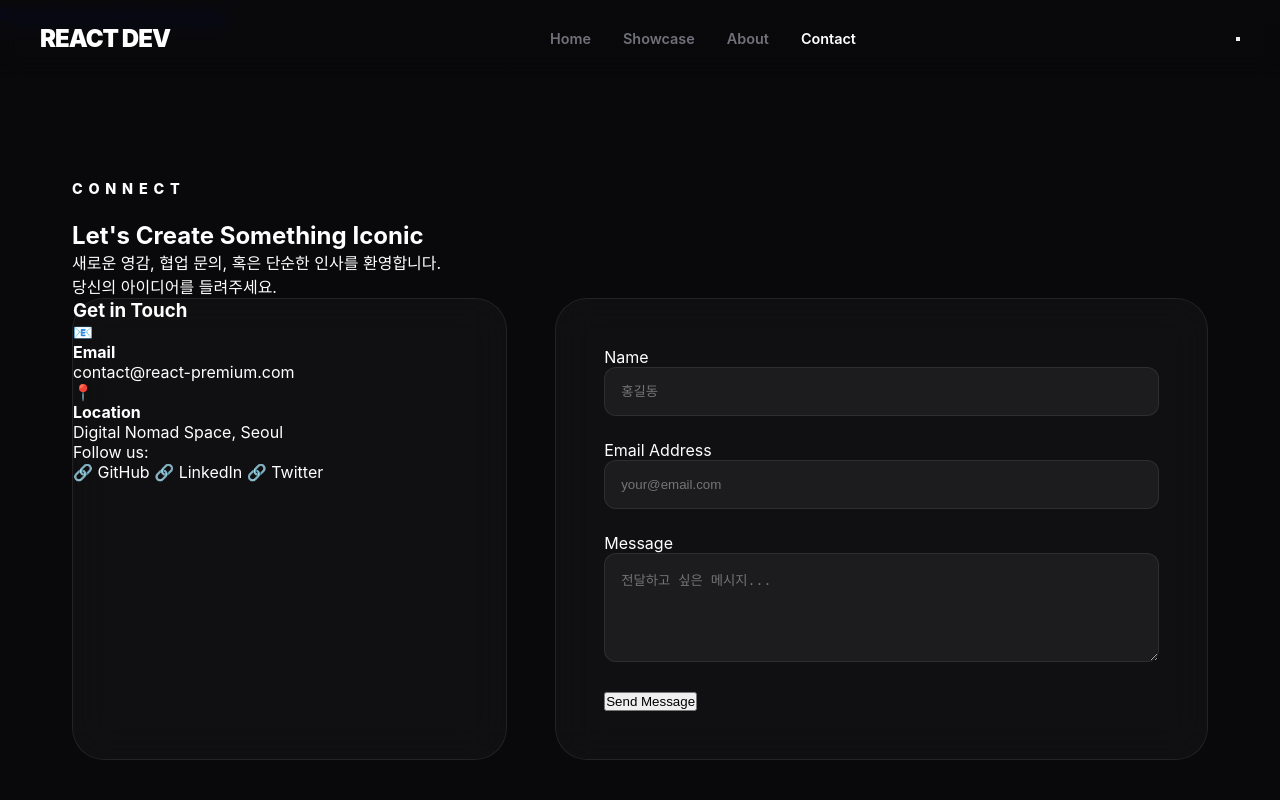
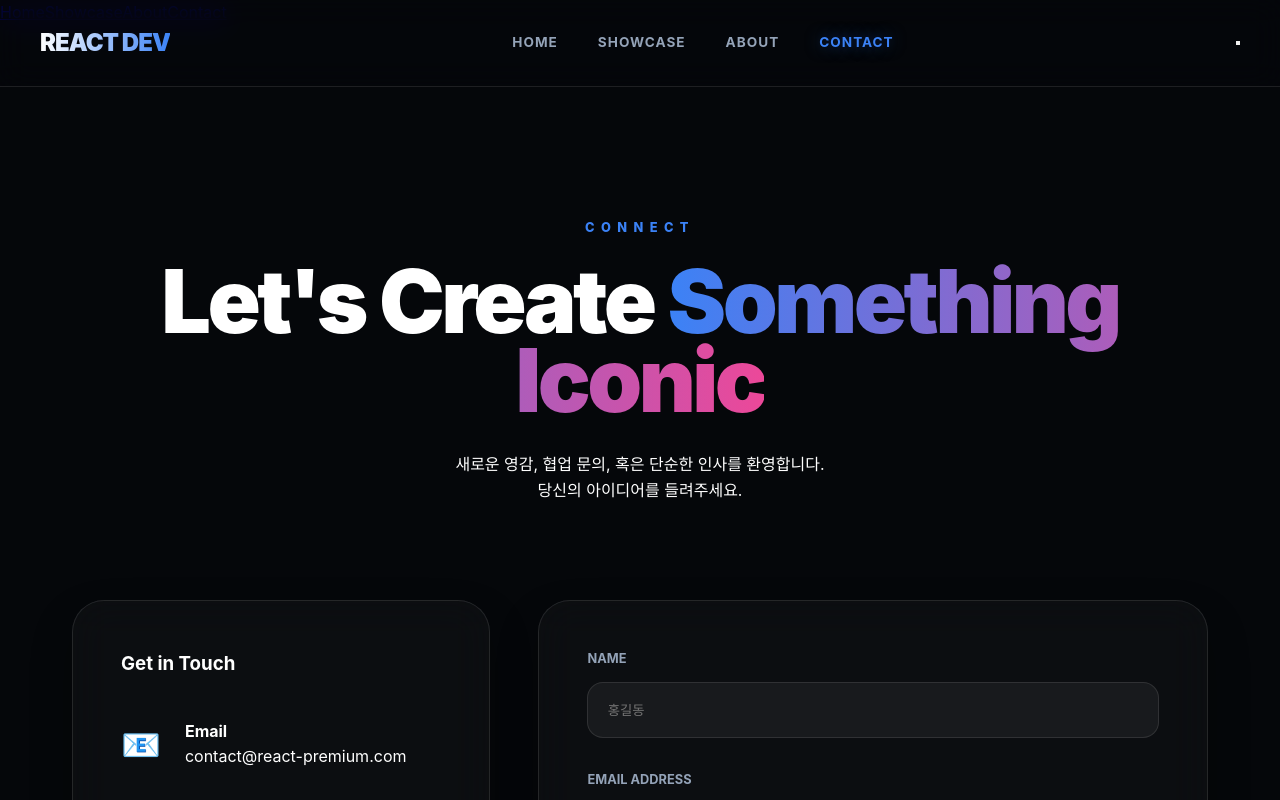
Before and after one commit to jkhc1807-source/mcp-p, a React (Create React App) app: page /contact in a window 1280 px wide. Shown: the top 800 px of the page. Built offline with nearby package versions, Linux system fonts and the light colour scheme; a web font is replaced by a local one.

Commit message:
design: finalize premium UI with restored layouts and live widgets

```diff
--- a/src/pages/Features.css
+++ b/src/pages/Features.css
@@ -1,74 +1,40 @@
 .premium-container {
-  --p-color: #8b5cf6;
+  --p-color: #3b82f6;
   --s-color: #ec4899;
-  --bg-color: #09090b;
+  --bg-color: #05070a;
   background-color: var(--bg-color);
   color: #fff;
   min-height: 100vh;
   position: relative;
   overflow: hidden;
-  padding: 8rem 2rem 4rem;
-  transition: all 0.8s cubic-bezier(0.4, 0, 0.2, 1);
+  padding: 10rem 2rem 5rem;
+  transition: background-color 0.8s ease;
 }
 
-/* Animated Mesh Gradient Background */
 .mesh-gradient {
   position: absolute;
-  top: -50%;
-  left: -50%;
-  width: 200%;
-  height: 200%;
-  background: radial-gradient(circle at 30% 30%, rgba(var(--p-color-rgb), 0.15) 0%, transparent 40%),
-              radial-gradient(circle at 70% 60%, rgba(var(--s-color-rgb), 0.15) 0%, transparent 40%);
-  filter: blur(80px);
+  top: -20%;
+  left: -20%;
+  width: 140%;
+  height: 140%;
+  background: radial-gradient(circle at 20% 20%, rgba(59, 130, 246, 0.1) 0%, transparent 40%),
+              radial-gradient(circle at 80% 80%, rgba(236, 72, 153, 0.1) 0%, transparent 40%);
+  filter: blur(100px);
   z-index: 0;
-  animation: meshMove 20s infinite alternate;
 }
 
-@keyframes meshMove {
-  0% { transform: translate(0, 0) rotate(0deg); }
-  100% { transform: translate(10%, 10%) rotate(10deg); }
-}
-
-/* Hero Section */
 .premium-hero {
   position: relative;
   z-index: 1;
   text-align: center;
-  max-width: 900px;
-  margin: 0 auto 6rem;
-}
-
-.subtitle {
-  font-size: 0.9rem;
-  font-weight: 800;
-  letter-spacing: 0.4em;
-  color: var(--p-color);
-  display: block;
-  margin-bottom: 1.5rem;
-}
-
-.premium-hero h1 {
-  font-size: clamp(3rem, 8vw, 6rem);
-  font-weight: 900;
-  line-height: 0.9;
-  margin-bottom: 2rem;
-  letter-spacing: -0.04em;
+  margin-bottom: 6rem;
 }
 
 .text-glow {
-  color: transparent;
-  -webkit-text-stroke: 1px rgba(255,255,255,0.3);
   background: linear-gradient(to right, var(--p-color), var(--s-color));
   -webkit-background-clip: text;
   -webkit-text-fill-color: transparent;
-  filter: drop-shadow(0 0 30px rgba(var(--p-color-rgb), 0.4));
-}
-
-.premium-hero p {
-  color: #a1a1aa;
-  font-size: 1.25rem;
-  line-height: 1.6;
+  filter: drop-shadow(0 0 20px rgba(59, 130, 246, 0.3));
 }
 
 .theme-switcher {
@@ -83,18 +49,15 @@
   border: 1px solid rgba(255,255,255,0.1);
   padding: 0.8rem 1.5rem;
   border-radius: 100px;
-  color: #71717a;
+  color: #94a3b8;
   font-weight: 700;
-  font-size: 0.8rem;
   cursor: pointer;
   transition: all 0.3s;
 }
 
 .theme-btn.active {
-  background: #fff;
-  color: #000;
-  border-color: #fff;
-  transform: scale(1.05);
+  background: white;
+  color: black;
   box-shadow: 0 10px 30px rgba(255,255,255,0.2);
 }
 
@@ -110,56 +73,52 @@
   gap: 1.5rem;
 }
 
-.bento-item {
-  position: relative;
-  border-radius: 32px;
-  padding: 2.5rem;
-  overflow: hidden;
-  transition: transform 0.4s cubic-bezier(0.2, 0, 0.2, 1);
-}
-
-.bento-item:hover {
-  transform: translateY(-8px);
-}
-
-.glass-panel {
-  background: rgba(255, 255, 255, 0.03);
-  backdrop-filter: blur(20px);
-  -webkit-backdrop-filter: blur(20px);
-  border: 1px solid rgba(255, 255, 255, 0.08);
-}
-
 .large { grid-column: span 2; grid-row: span 2; }
 .small { grid-column: span 1; }
 .wide { grid-column: span 2; }
 
-@media (max-width: 1000px) {
-  .bento-grid { grid-template-columns: repeat(2, 1fr); }
-  .large, .wide { grid-column: span 2; }
+.bento-content {
+  height: 100%;
+  display: flex;
+  flex-direction: column;
 }
 
-@media (max-width: 600px) {
-  .bento-grid { grid-template-columns: 1fr; }
-  .large, .wide, .small { grid-column: span 1; }
+.badge-live {
+  display: inline-block;
+  padding: 0.3rem 0.8rem;
+  background: rgba(239, 68, 68, 0.1);
+  color: #ef4444;
+  font-size: 0.7rem;
+  font-weight: 800;
+  border-radius: 5px;
+  margin-bottom: 1rem;
+  width: fit-content;
+  animation: blink 2s infinite;
 }
 
-.bento-content h3 {
-  font-size: 1.75rem;
-  font-weight: 800;
-  margin-bottom: 1rem;
-  letter-spacing: -0.02em;
+.btc-value {
+  font-size: 3.5rem;
+  font-weight: 900;
+  letter-spacing: -2px;
+  margin: 1.5rem 0;
+  line-height: 1;
 }
 
-.bento-content p {
-  color: #71717a;
-  line-height: 1.5;
-  font-size: 1rem;
+.intensity-value {
+  font-size: 4rem;
+  font-weight: 900;
+  text-align: center;
+  margin: 1rem 0;
 }
 
-/* Visuals inside Bento */
+.slider-wrapper input {
+  width: 100%;
+  accent-color: var(--p-color);
+}
+
 .visual-preview {
-  margin-top: 3rem;
-  height: 200px;
+  margin-top: auto;
+  height: 180px;
   display: flex;
   align-items: flex-end;
   justify-content: center;
@@ -168,118 +127,47 @@
 .wave-container {
   display: flex;
   align-items: flex-end;
-  gap: 8px;
+  gap: 6px;
   height: 100%;
 }
 
 .wave-bar {
-  width: 12px;
-  border-radius: 6px;
-  animation: waveAnim 2s ease-in-out infinite;
-  box-shadow: 0 0 20px rgba(var(--p-color-rgb), 0.2);
+  width: 10px;
+  border-radius: 5px;
+  animation: wave 2s infinite ease-in-out;
 }
 
-@keyframes waveAnim {
-  0%, 100% { transform: scaleY(1); }
-  50% { transform: scaleY(0.4); }
-}
-
-.slider-wrapper {
-  margin: 2rem 0;
-}
-
-.slider-wrapper input {
-  width: 100%;
-  accent-color: var(--p-color);
-}
-
-.intensity-value {
-  font-size: 3rem;
-  font-weight: 900;
-  text-align: center;
-  margin-top: 1rem;
-}
-
-.btc-value {
-  font-size: 2.5rem;
-  font-weight: 900;
-  margin: 1rem 0;
-  letter-spacing: -0.05em;
-  text-shadow: 0 0 20px rgba(var(--p-color-rgb), 0.3);
-}
-
-.comp-icons {
-  display: flex;
-  gap: 1rem;
-  margin-bottom: 2rem;
-}
-
-.icon-box {
-  width: 60px;
-  height: 60px;
-  border: 2px solid;
-  border-radius: 18px;
-  display: flex;
-  align-items: center;
-  justify-content: center;
-  font-size: 1.5rem;
-  background: rgba(255,255,255,0.02);
-}
-
-.split {
-  display: flex;
-  gap: 2rem;
-  align-items: center;
-}
+.split { display: flex; gap: 2rem; align-items: center; }
 
 .code-preview-modern {
   background: #000;
   padding: 1.5rem;
   border-radius: 20px;
-  font-family: 'JetBrains Mono', monospace;
-  font-size: 0.85rem;
   border: 1px solid rgba(255,255,255,0.1);
-  position: relative;
+  font-family: monospace;
+  font-size: 0.8rem;
+  color: var(--p-color);
   flex: 1;
 }
 
-.code-dot {
-  position: absolute;
-  top: 1rem;
-  right: 1rem;
-  width: 8px;
-  height: 8px;
-  background: var(--p-color);
-  border-radius: 50%;
-  box-shadow: 0 0 10px var(--p-color);
+@keyframes wave {
+  0%, 100% { transform: scaleY(1); }
+  50% { transform: scaleY(0.5); }
 }
 
-/* Footer */
+@keyframes blink {
+  0%, 100% { opacity: 1; }
+  50% { opacity: 0.5; }
+}
+
 .premium-footer {
   margin-top: 8rem;
   text-align: center;
-  position: relative;
-  z-index: 1;
 }
 
 .footer-line {
-  width: 60px;
+  width: 40px;
   height: 2px;
   background: var(--p-color);
   margin: 0 auto 2rem;
 }
-
-.premium-footer p {
-  font-size: 0.75rem;
-  letter-spacing: 0.2em;
-  color: #3f3f46;
-}
-
-.reveal-text {
-  animation: reveal 1.2s cubic-bezier(0.19, 1, 0.22, 1);
-}
-
-@keyframes reveal {
-  from { opacity: 0; transform: translateY(40px); filter: blur(10px); }
-  to { opacity: 1; transform: translateY(0); filter: blur(0); }
-}
--- a/src/pages/Page.css
+++ b/src/pages/Page.css
@@ -1,11 +1,11 @@
 :root {
   --primary: #3b82f6;
   --secondary: #ec4899;
-  --bg-dark: #09090b;
-  --text-muted: #71717a;
+  --bg-dark: #05070a;
+  --text-muted: #94a3b8;
   --glass: rgba(255, 255, 255, 0.03);
-  --glass-border: rgba(255, 255, 255, 0.08);
-  --nav-bg: rgba(9, 9, 11, 0.8);
+  --glass-border: rgba(255, 255, 255, 0.1);
+  --p-rgb: 59, 130, 246;
 }
 
 * {
@@ -17,15 +17,11 @@
 body {
   background-color: var(--bg-dark);
   color: white;
-  font-family: 'Inter', -apple-system, sans-serif;
-  overflow-x: hidden;
+  font-family: 'Inter', sans-serif;
+  line-height: 1.6;
 }
 
-/* Layout & Navigation */
-.app-container {
-  min-height: 100vh;
-}
-
+/* --- Navigation (Restored & Enhanced) --- */
 .navbar-wrapper {
   position: fixed;
   top: 0;
@@ -33,9 +29,10 @@ body {
   right: 0;
   z-index: 1000;
   padding: 1.5rem 2rem;
-  background: linear-gradient(to bottom, var(--bg-dark) 0%, transparent 100%);
-  backdrop-filter: blur(10px);
-  -webkit-backdrop-filter: blur(10px);
+  background: rgba(5, 7, 10, 0.7);
+  backdrop-filter: blur(15px);
+  -webkit-backdrop-filter: blur(15px);
+  border-bottom: 1px solid var(--glass-border);
 }
 
 .navbar {
@@ -49,70 +46,91 @@ body {
 .nav-logo {
   font-size: 1.5rem;
   font-weight: 900;
+  color: white;
   text-decoration: none;
-  color: white;
   letter-spacing: -1px;
+  background: linear-gradient(to right, #fff, var(--primary));
+  -webkit-background-clip: text;
+  -webkit-text-fill-color: transparent;
 }
 
 .nav-links {
   display: flex;
-  gap: 2rem;
+  gap: 2.5rem;
 }
 
 .nav-item {
   text-decoration: none;
   color: var(--text-muted);
-  font-weight: 600;
-  font-size: 0.9rem;
-  transition: color 0.3s;
+  font-weight: 700;
+  font-size: 0.85rem;
+  text-transform: uppercase;
+  letter-spacing: 1px;
+  transition: all 0.3s;
 }
 
 .nav-item:hover, .nav-item.active {
-  color: white;
+  color: var(--primary);
+  text-shadow: 0 0 15px rgba(var(--p-rgb), 0.5);
 }
 
-/* Page Containers */
+/* --- Containers --- */
 .premium-page-container {
-  padding: 10rem 2rem 5rem;
+  padding: 12rem 2rem 6rem;
   min-height: 100vh;
   max-width: 1200px;
   margin: 0 auto;
 }
 
-.hero-card {
-  text-align: center;
-  max-width: 800px;
-  margin: 0 auto;
-  padding: 4rem 0;
-  animation: slideUp 0.8s ease-out;
+.glass-panel {
+  background: var(--glass);
+  backdrop-filter: blur(20px);
+  -webkit-backdrop-filter: blur(20px);
+  border: 1px solid var(--glass-border);
+  border-radius: 32px;
+  padding: 3rem;
+  box-shadow: 0 20px 40px rgba(0,0,0,0.3);
 }
 
-.hero-card h1 {
-  font-size: clamp(3rem, 10vw, 5rem);
-  line-height: 1;
+/* --- Typography --- */
+h1 {
+  font-size: clamp(3rem, 10vw, 5.5rem);
+  font-weight: 900;
+  line-height: 0.9;
+  letter-spacing: -0.04em;
   margin-bottom: 2rem;
-  letter-spacing: -3px;
 }
 
-/* Buttons */
-.cta-group {
-  display: flex;
-  justify-content: center;
-  gap: 1.5rem;
-  margin-top: 3rem;
+.subtitle {
+  font-size: 0.8rem;
+  font-weight: 800;
+  letter-spacing: 0.5em;
+  color: var(--primary);
+  display: block;
+  margin-bottom: 1.5rem;
+  text-transform: uppercase;
 }
 
+.text-gradient {
+  background: linear-gradient(to right, var(--primary), var(--secondary));
+  -webkit-background-clip: text;
+  -webkit-text-fill-color: transparent;
+}
+
+/* --- Buttons --- */
 .btn {
-  padding: 1rem 2.5rem;
+  padding: 1.2rem 2.8rem;
   border-radius: 100px;
+  font-weight: 800;
   text-decoration: none;
-  font-weight: 700;
-  transition: all 0.3s;
+  transition: all 0.4s cubic-bezier(0.175, 0.885, 0.32, 1.275);
+  display: inline-block;
 }
 
 .btn-primary {
   background: var(--primary);
   color: white;
+  box-shadow: 0 10px 30px rgba(var(--p-rgb), 0.3);
 }
 
 .btn-outline {
@@ -122,64 +140,95 @@ body {
 }
 
 .btn:hover {
-  transform: translateY(-3px);
-  box-shadow: 0 10px 30px rgba(59, 130, 246, 0.3);
+  transform: translateY(-5px) scale(1.02);
+  box-shadow: 0 15px 40px rgba(var(--p-rgb), 0.5);
 }
 
-/* Cards & Glassmorphism */
-.glass-panel {
-  background: var(--glass);
-  backdrop-filter: blur(20px);
-  -webkit-backdrop-filter: blur(20px);
-  border: 1px solid var(--glass-border);
-  border-radius: 32px;
-}
-
+/* --- About Page --- */
 .values-grid {
   display: grid;
-  grid-template-columns: repeat(auto-fit, minmax(280px, 1fr));
+  grid-template-columns: repeat(auto-fit, minmax(300px, 1fr));
   gap: 2rem;
-  margin-bottom: 6rem;
+  margin: 6rem 0;
 }
 
 .value-card {
-  padding: 3rem;
   text-align: center;
 }
 
-/* Form Styles */
+.value-icon { font-size: 3.5rem; margin-bottom: 1.5rem; }
+
+/* --- Contact Page (Restored Layout) --- */
 .contact-grid {
   display: grid;
-  grid-template-columns: 1fr 1.5fr;
+  grid-template-columns: 1fr 1.6fr;
   gap: 3rem;
+  align-items: start;
 }
 
-.contact-form {
-  padding: 3rem;
+.info-item {
+  display: flex;
+  gap: 1.5rem;
+  margin: 2.5rem 0;
 }
 
-.form-group {
-  margin-bottom: 1.5rem;
+.info-item .icon { font-size: 2rem; color: var(--primary); }
+
+.contact-form .form-group {
+  margin-bottom: 2rem;
 }
 
-.form-group input, .form-group textarea {
+.contact-form label {
+  display: block;
+  font-size: 0.8rem;
+  font-weight: 700;
+  margin-bottom: 0.8rem;
+  color: var(--text-muted);
+  text-transform: uppercase;
+}
+
+.contact-form input, .contact-form textarea {
   width: 100%;
   background: rgba(255,255,255,0.05);
   border: 1px solid var(--glass-border);
-  border-radius: 12px;
-  padding: 1rem;
+  border-radius: 16px;
+  padding: 1.2rem;
   color: white;
+  font-family: inherit;
+  transition: border-color 0.3s;
 }
 
-/* Animations */
+.contact-form input:focus {
+  border-color: var(--primary);
+  outline: none;
+}
+
+.btn-submit {
+  width: 100%;
+  padding: 1.2rem;
+  background: var(--primary);
+  border: none;
+  border-radius: 16px;
+  color: white;
+  font-weight: 800;
+  cursor: pointer;
+}
+
+/* --- Animations --- */
 @keyframes slideUp {
   from { opacity: 0; transform: translateY(40px); }
   to { opacity: 1; transform: translateY(0); }
 }
 
-/* Mobile styles (Simplified) */
-@media (max-width: 768px) {
-  .desktop-only { display: none; }
+.hero-card, .about-hero, .contact-hero {
+  text-align: center;
+  margin-bottom: 6rem;
+  animation: slideUp 0.8s ease-out;
+}
+
+/* Mobile Fixes */
+@media (max-width: 900px) {
   .contact-grid { grid-template-columns: 1fr; }
-  .cta-group { flex-direction: column; }
+  .navbar-wrapper { padding: 1rem; }
+  .nav-links { display: none; } /* Simplified mobile for now */
 }
```
Also changed, not shown: src/pages/Features.js (+22 -35 lines).
